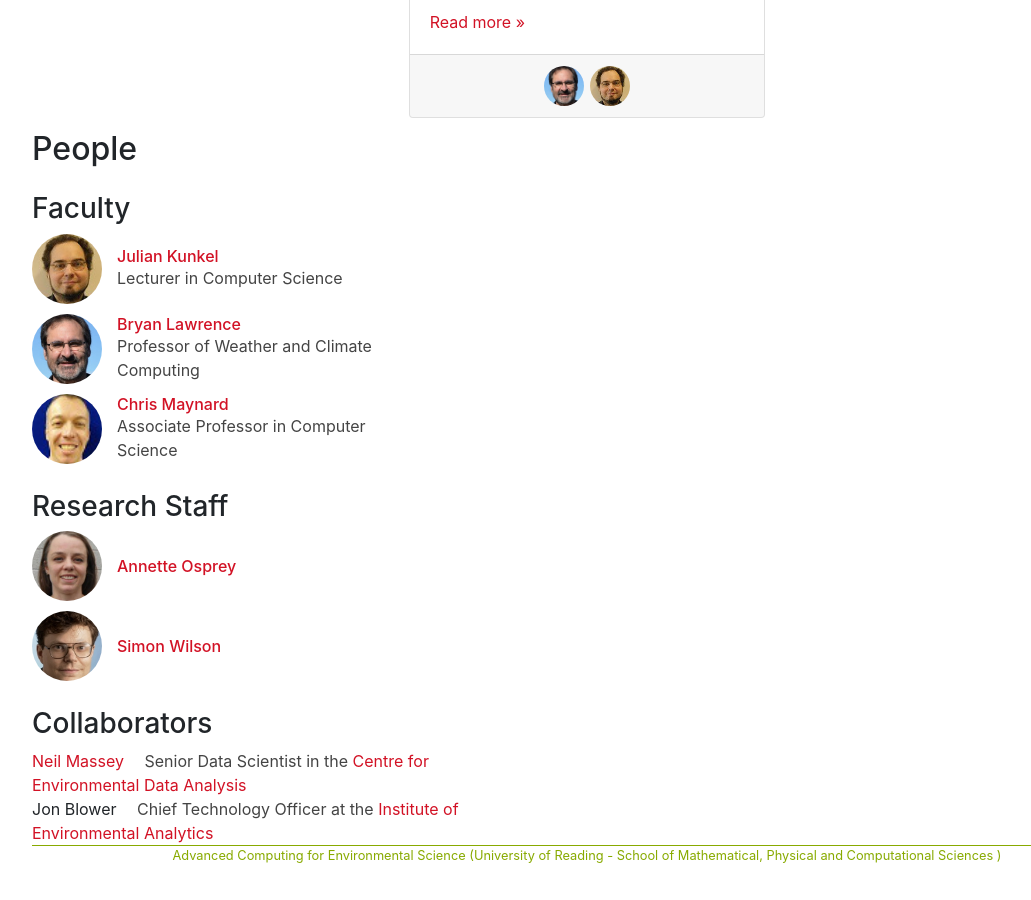
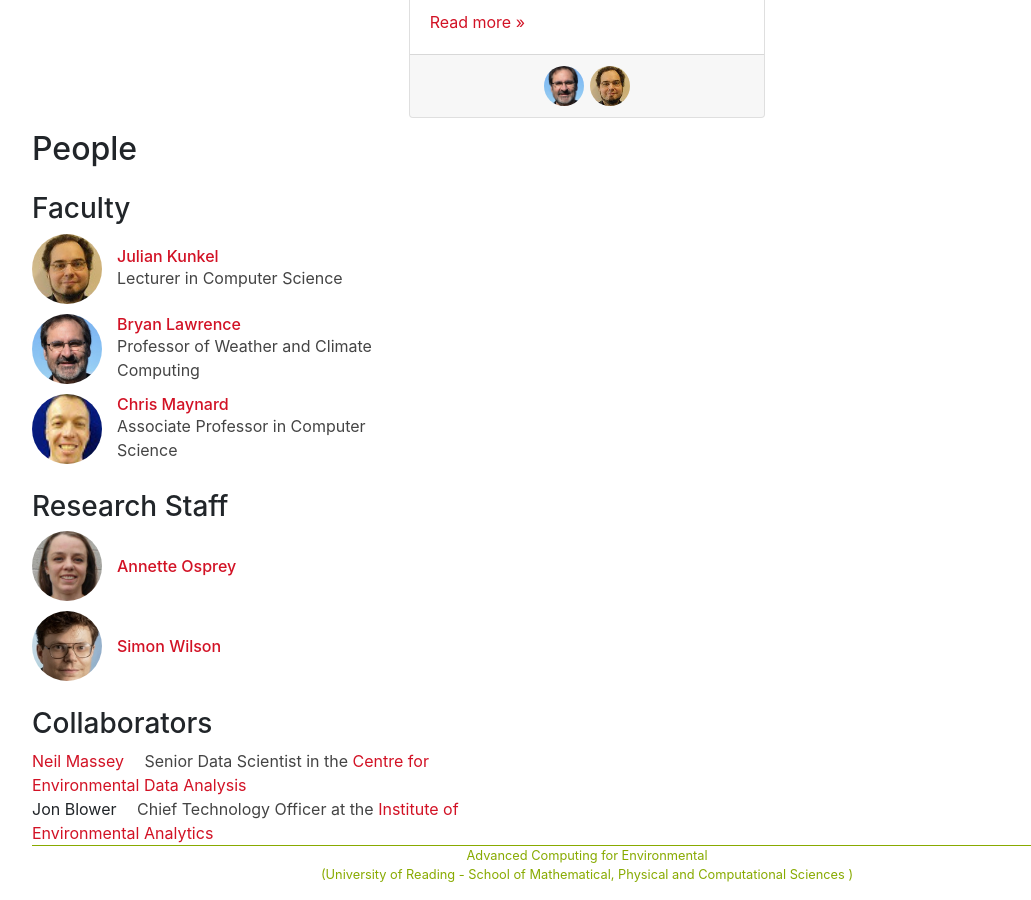
Before and after one commit to uor-aces/uor-aces.github.io, a Jekyll site: the page built from index.html, in a window 1280 px wide and 900 px high, scrolled down 1920 px. Shown: the whole window, without its empty margins (53-1084 px from the left). Built offline with Jekyll 4.4.1, drawn with Linux system fonts in a browser that asks for light colours.

Commit message:
improving footer

```diff
--- a/_config.yml
+++ b/_config.yml
@@ -27,7 +27,7 @@ roles:
     name: Collaborators
 
 footer_description: >
- Advanced Computing for Environmental Science
+ Advanced Computing for Environmental  <br/>
  (<a href="http://www.reading.ac.uk/smpcs-home.aspx">University of Reading - School of Mathematical, Physical and Computational Sciences </a>)
 
 # Number of news stories on the front page.
```
